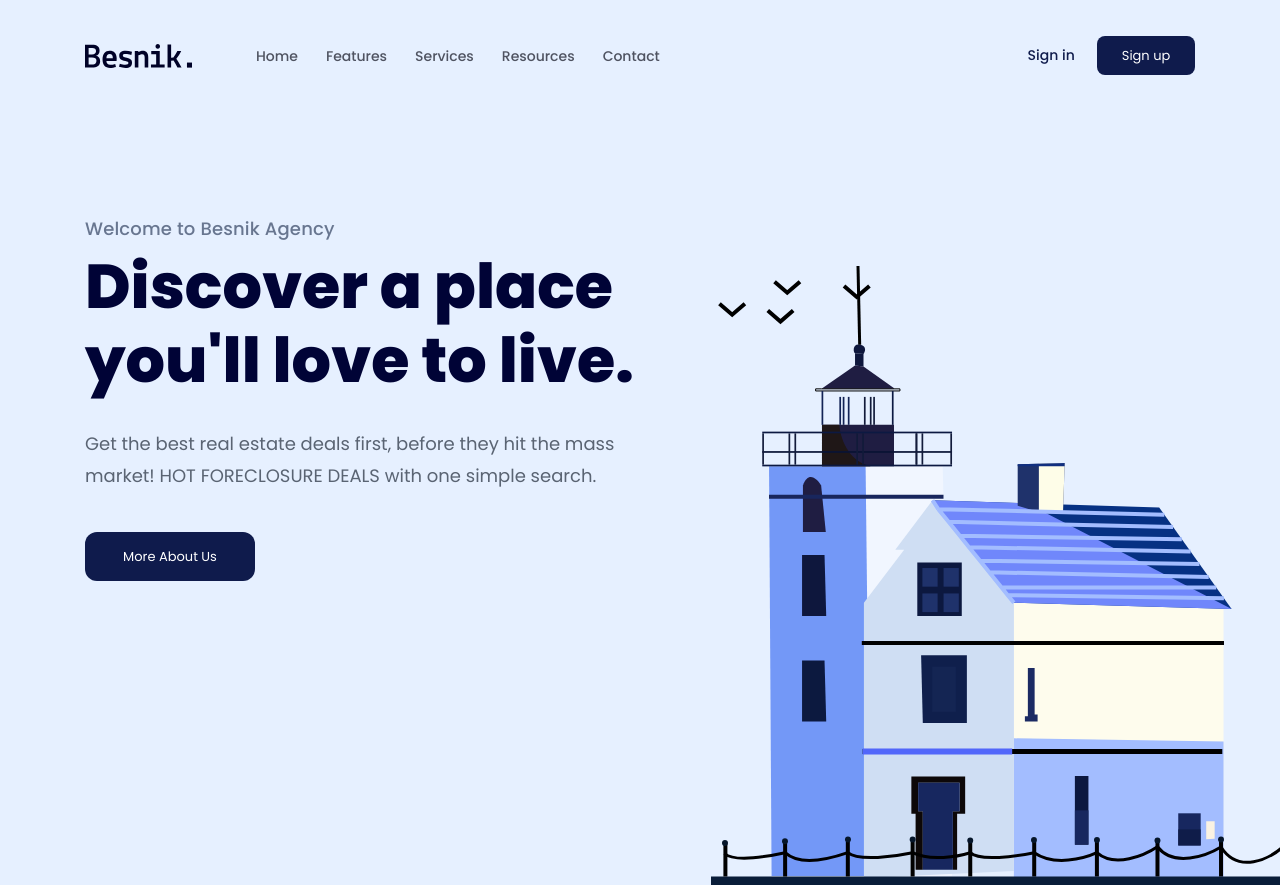
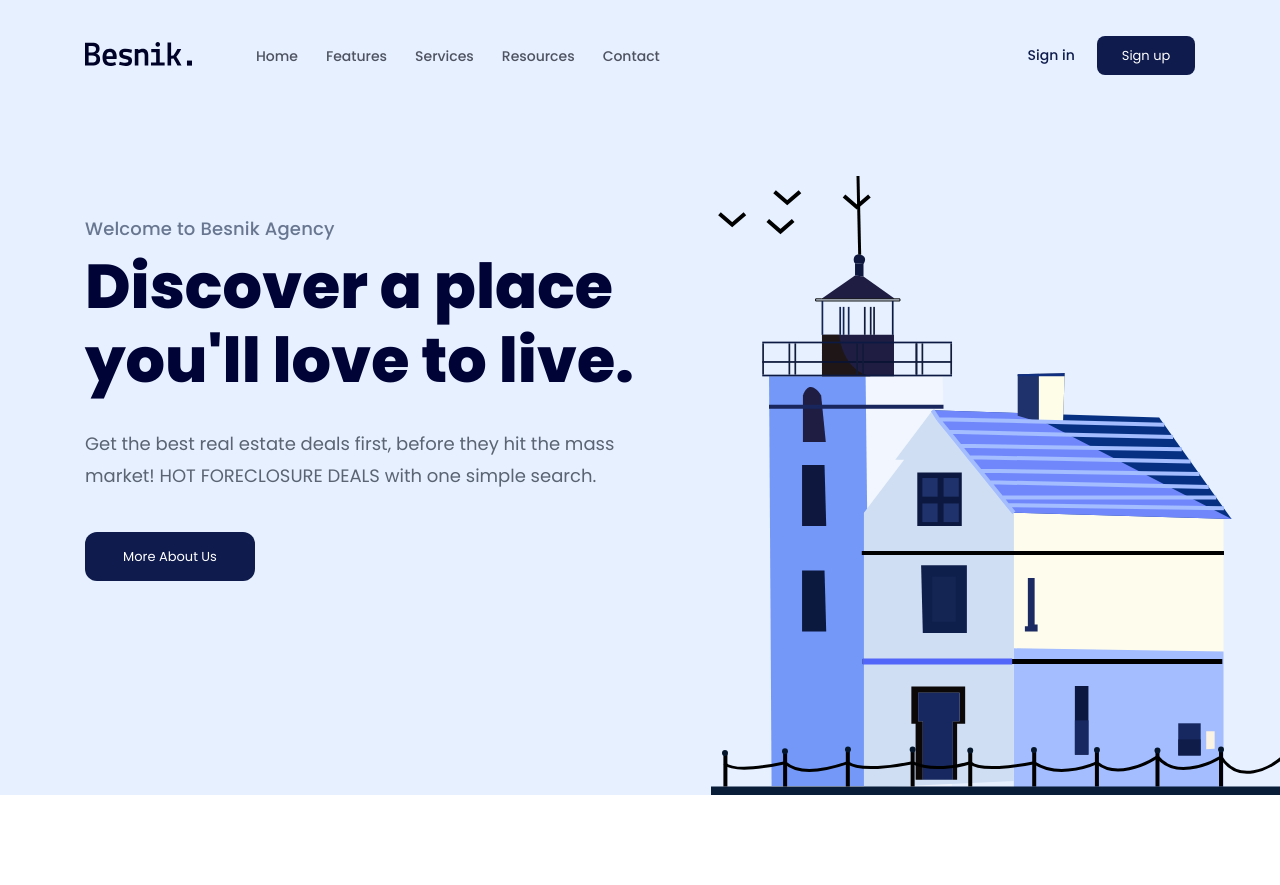
Before and after one commit to ThoNguyenVan9x/PJ01-LandingPage, a plain HTML site: page index.html in a window 1280 px wide. Shown: the top 885 px of the page. Drawn offline with Linux system fonts and the light colour scheme.

Commit message:
Fig bug phần Logo

```diff
--- a/assets/css/styles.css
+++ b/assets/css/styles.css
@@ -65,7 +65,7 @@ a {
     flex-direction: column;
     position: relative;
     background: #e6f0ff;
-    height: 100vh;
+    height: calc(100vh - 90px);
 }
 
 .navbar {
--- a/index.html
+++ b/index.html
@@ -33,7 +33,9 @@
                 <div class="content">
                     <nav class="navbar">
                         <!-- Logo -->
-                        <img src="./assets/img/logo.svg" alt="Besnik" />
+                        <a href="#!"
+                            ><img src="./assets/img/logo.svg" alt="Besnik"
+                        /></a>
 
                         <!-- Navigation -->
                         <ul>
```
Also changed, not shown: 1 other file.
